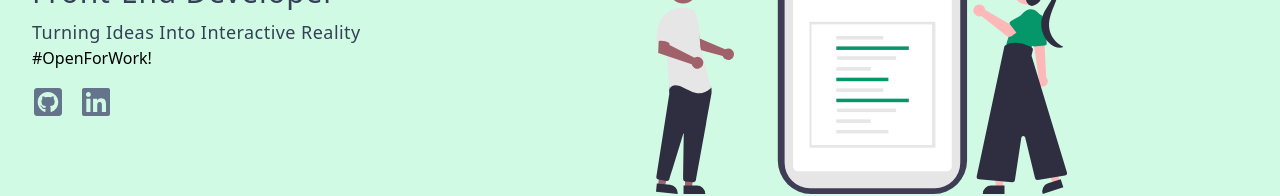
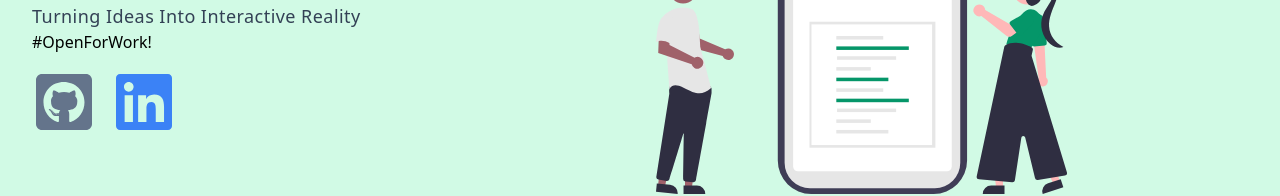
Before and after one commit to r8now/portfolio, a React (Vite) app: page / in a window 1280 px wide. Shown: the part 386-582 px from the top of the page. Built offline with nearby package versions, Linux system fonts and the light colour scheme.

Commit message:
Update social media icons size

```diff
--- a/src/components/Hero.jsx
+++ b/src/components/Hero.jsx
@@ -15,10 +15,10 @@ const Hero = () => {
           <p>#OpenForWork!</p>
           <div className="flex gap-x-4 mt-4">
             <a href="https://github.com/r8now">
-              <FaGithubSquare className="h-8 w-8 text-slate-500 hover:text-black duration-300" />
+              <FaGithubSquare className="h-16 w-16 text-slate-500 hover:text-black duration-300" />
             </a>
             <a href="https://www.linkedin.com/in/hosein-moustafa-4b8793184">
-              <FaLinkedin className="h-8 w-8 text-slate-500 hover:text-black duration-300" />
+              <FaLinkedin className="h-16 w-16 text-blue-500 hover:text-black duration-300" />
             </a>
 
           </div>
```
